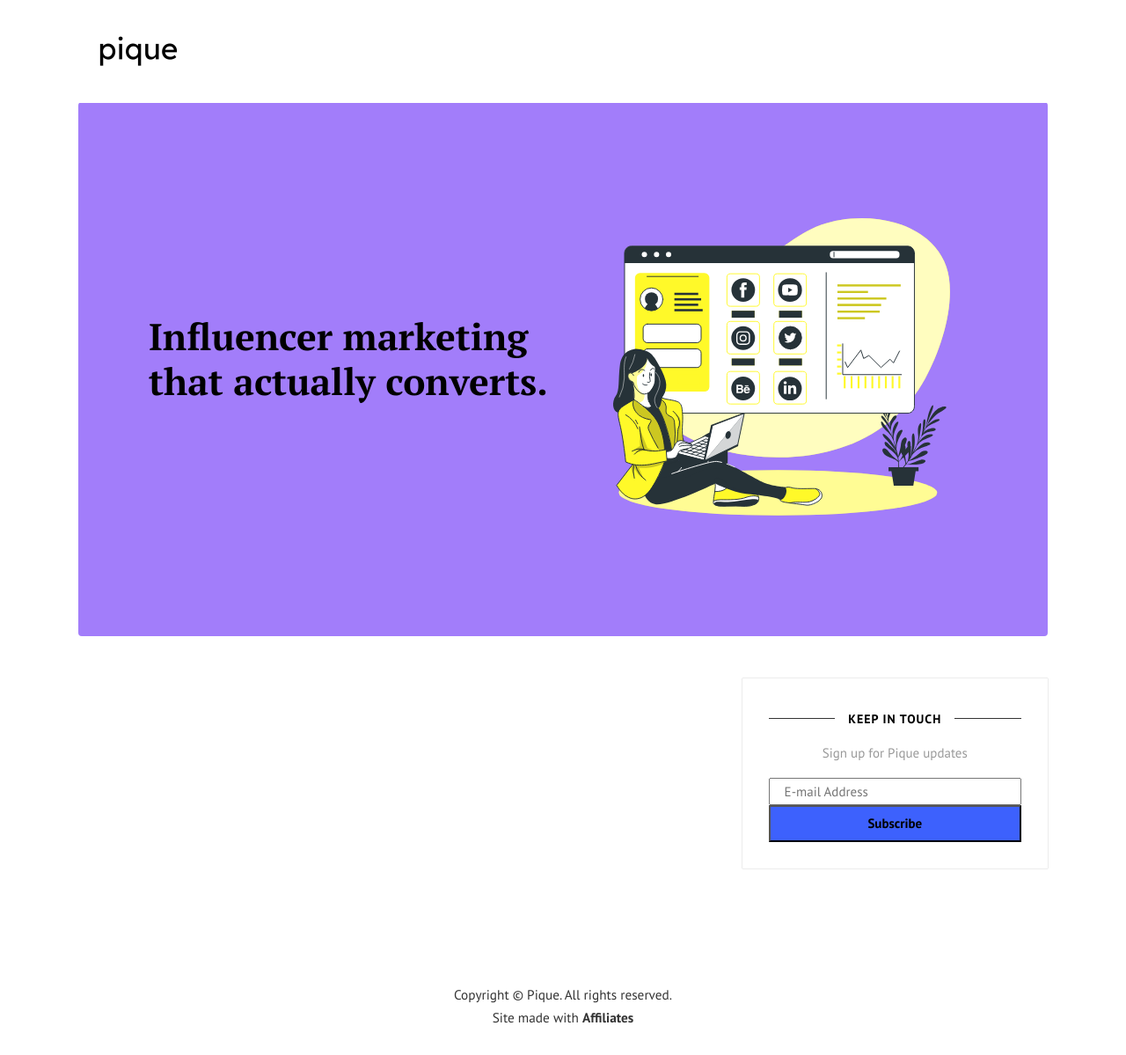
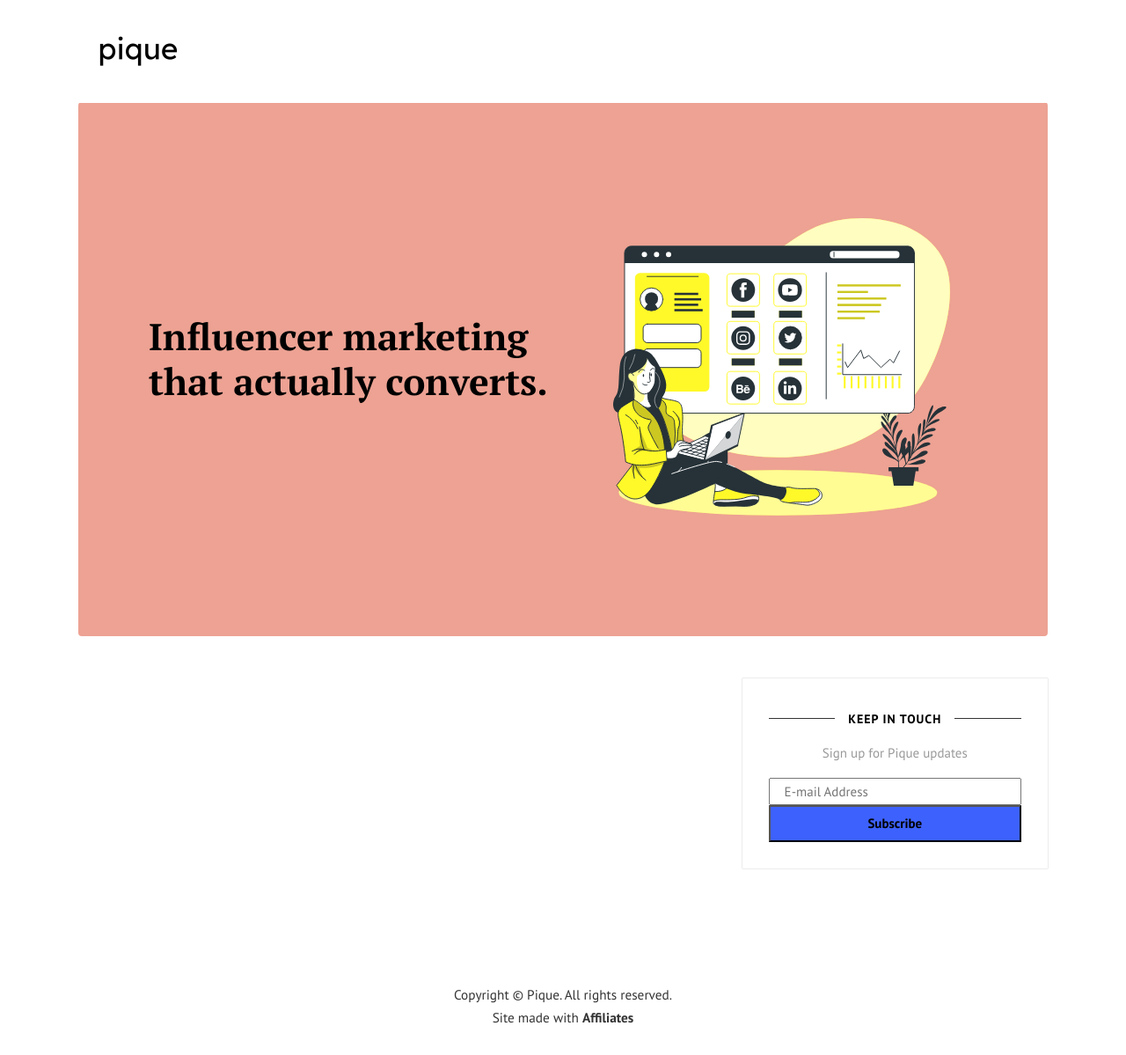
Before and after one commit to leahdineen/pique-site, a Jekyll site: the page built from index.html, in a window 1280 px wide and 1199 px high. Shown: the whole window at 88% size. Built offline with Jekyll 4.4.1, drawn with Linux system fonts in a browser that asks for light colours; comment, search, counter and statistics services are not loaded.

Commit message:
Change background colour

```diff
--- a/assets/css/theme.scss
+++ b/assets/css/theme.scss
@@ -135,7 +135,7 @@ small, .small {
 /* Pages
 ================================================== */
 .hero {
-    background: #a27dfa;
+    background: #eda293;
     padding: 5rem 5rem;
 }
 
@@ -550,7 +550,7 @@ background-color: #fff;
 img {max-width:100%;height: auto;}
 
 .bottompagination span.navigation a {
-	background: #a27dfa;
+	background: #eda293;
     color: #333;
     padding: 5px;
     border-radius: 3px;
```
